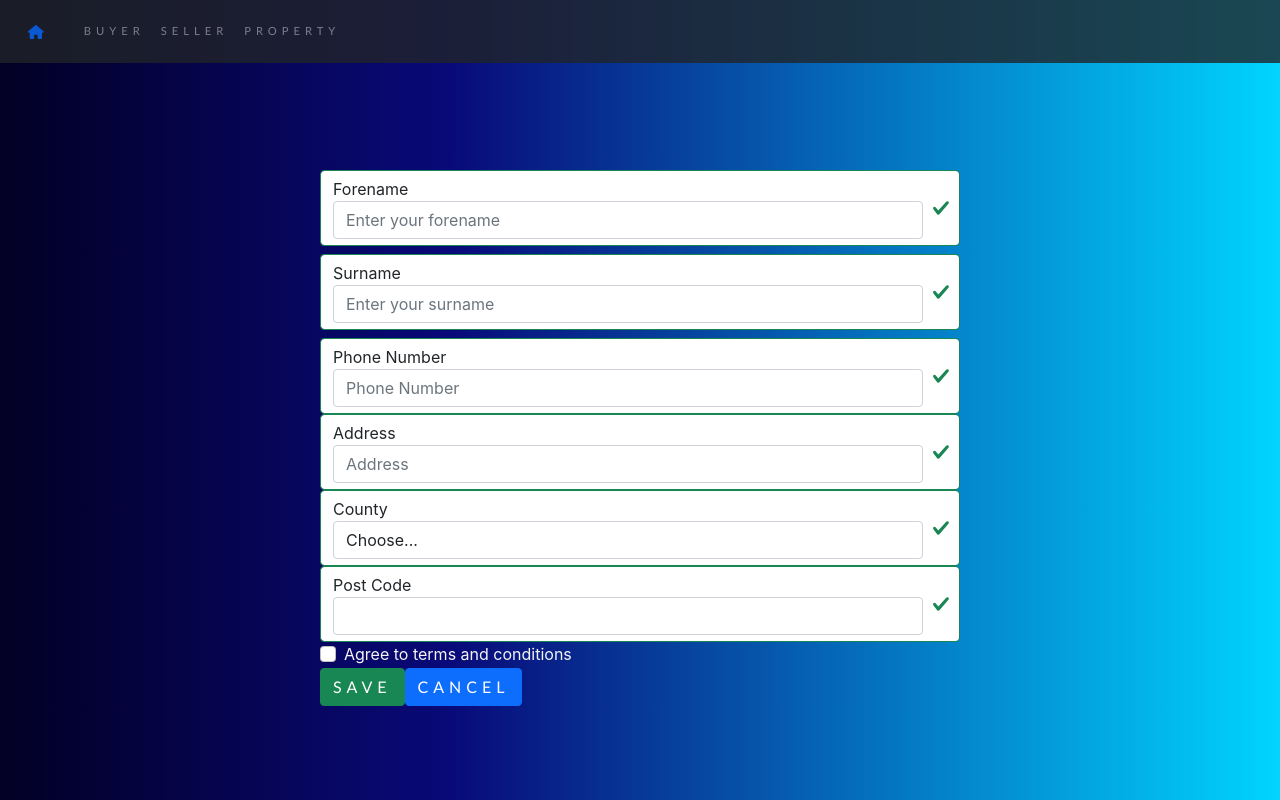
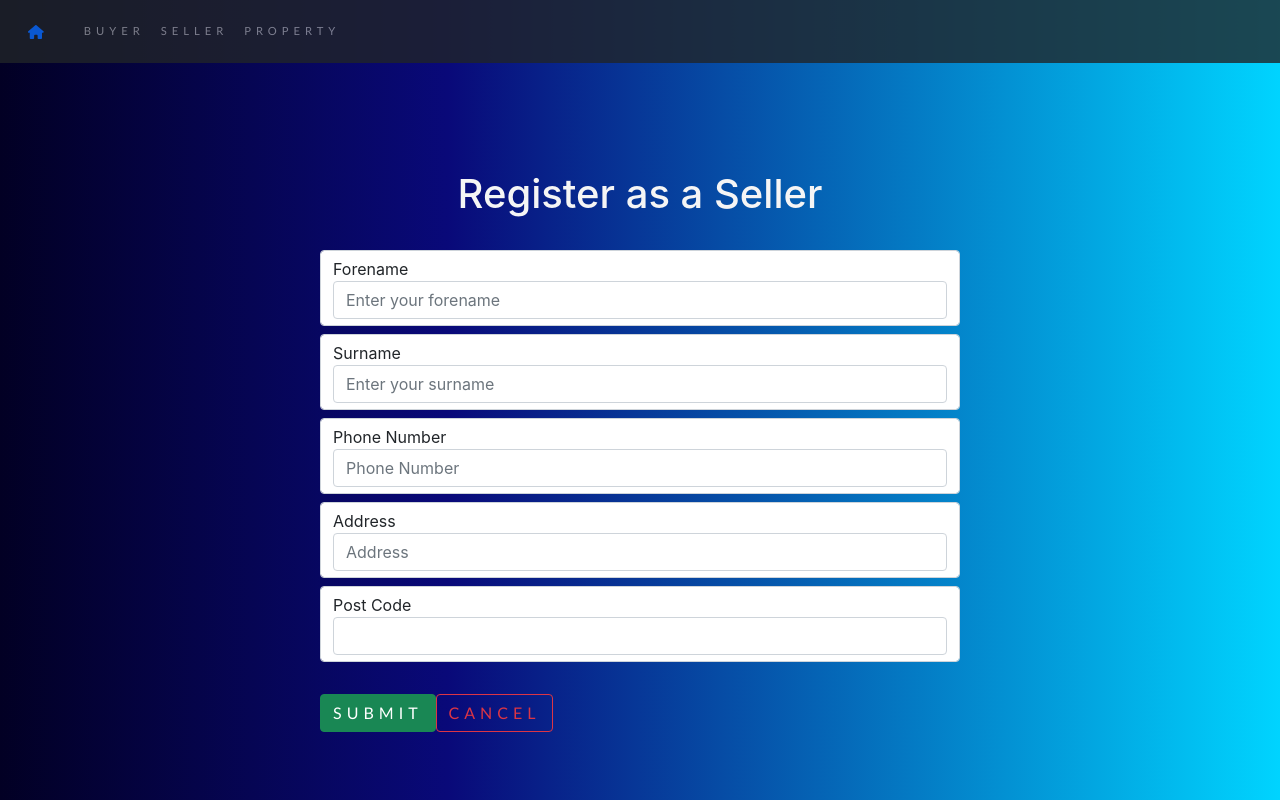
Before and after one commit to fisiko/NSAC-Project-1, a React (Create React App) app: page /form in a window 1280 px wide. Built offline with nearby package versions, Linux system fonts and the light colour scheme; data requests are answered from the project's data file.

Commit message:
Co-authored-by: Jewitt28 <Jewitt28@users.noreply.github.com>

```diff
--- a/src/comps/Homepage.js
+++ b/src/comps/Homepage.js
@@ -14,56 +14,8 @@ export default function Homepage() {
 
 
 
-        <link href="https://stackpath.bootstrapcdn.com/font-awesome/4.7.0/css/font-awesome.min.css" rel="stylesheet"></link>
-   <div class="container-fluid">
-   <div class="row">
-    <div class="col-md-6 mx-auto text-center">
-      <div class="col-md-6 mx-auto text-center">
-         <div class="header-title">
-            <h1 class="wv-heading--title">
-               HELLO
-               Sign up for free!
-            </h1>
-            <h2 class="wv-heading--subtitle">
-              Come and join the nations best property website.
-            </h2>
-         </div>
-      </div>
-      </div>
-         <div class="col-md-4 mx-auto">
-            <div class="myform form ">
-               <form action="" method="post" name="login">
-                  <div class="form-group">
-                     <input type="text" name="name"  class="form-control my-input" id="name" placeholder="Name"></input>
-                  </div>
-                  <div class="form-group">
-                     <input type="email" name="email"  class="form-control my-input" id="email" placeholder="Email"></input>
-                  </div>
-                  <div class="form-group">
-                     <input type="number" min="0" name="phone" id="phone"  class="form-control my-input" placeholder="Phone"></input>
-                  </div>
-                  <div class="text-center ">
-                     <button type="submit" class=" btn btn-block send-button tx-tfm">Create Your Free Account</button>
-                  </div>
-                  <div class="col-md-12 ">
-                     <div class="login-or">
-                        <hr class="hr-or"></hr>
-                        <span class="span-or">or</span>
-                     </div>
-                  </div>
-                  <div class="form-group">
-                     <a class="btn btn-block g-button" href="#">
-                     <i class="fa fa-google"></i> Sign up with Google
-                     </a>
-                  </div>
-                  <p class="small mt-3">By signing up, you are indicating that you have read and agree to the <a href="#" class="ps-hero__content__link">Terms of Use</a> and <a href="#">Privacy Policy</a>.
-                  </p>
-               </form>
-            </div>
-         </div>
-      </div>
-   </div>
+
    </section>
    </main>
-    )
+    );
 }
--- a/src/comps/booking.js
+++ b/src/comps/booking.js
@@ -128,7 +128,7 @@ export default function Booking() {
 
 
             <main>
-                <img src="C:\Users\fisik\OneDrive\Desktop\REACT\NSAC-Project-1\src\comps\house.jpg" alt="Example Image" />
+                {/* <img src="src\comps\house.jpg" alt="Example Image" /> */}
                 <h1> Choose your viewing time </h1>
 
                 <h5><b>{propertyAddress} {propertyPostcode}</b> </h5>
@@ -172,9 +172,6 @@ export default function Booking() {
 
                         </select>
                     </div>
-
-
-
 
                 </form>
                     <div className="topSeller" >
--- a/src/comps/db.json
+++ b/src/comps/db.json
@@ -59,14 +59,6 @@
       "postcode": "CF1 1AA",
       "phone": "1234234",
       "id": 10
-    },
-    {
-      "firstName": "",
-      "surname": "",
-      "address": "",
-      "postcode": "",
-      "phone": "",
-      "id": 11
     }
   ],
   "property": [
--- a/src/comps/form.js
+++ b/src/comps/form.js
@@ -10,6 +10,8 @@ export default function NewForm() {
     const addressInputRef = useRef();
     const postcodeInputRef = useRef();
     const phoneInputRef = useRef();
+    const fnameErr = useRef();
+    const snameErr = useRef();
     const navigate = useNavigate()
     const { sellerID, sellerFirstName, sellerSurname } = useParams()
     const [sellerList, setSellerList] = useState([])
@@ -77,8 +79,23 @@ export default function NewForm() {
 
             }
             else {
+                if (forenameInputRef.current.value == "" ){
+                    fnameErr.current.style.display = "block";
+                }
+                else{
+                    fnameErr.current.style.display = "none";
 
-                alert("Please input your full name")
+                }
+
+                if (surnameInputRef.current.value == "" ){
+                    snameErr.current.style.display = "block";
+                }
+                else{
+                    snameErr.current.style.display = "none";
+
+                }
+
+
             }
         } else {
 
@@ -105,77 +122,52 @@ export default function NewForm() {
     return (
         <main>
 
+<h1>Register as a Seller</h1>
+<br/>
 
 
-
-            <form id="sellerForm" class="row g-3 needs-validation" novalidate>
+            <form id="sellerForm">
                 <div class="form-row">
                     <div class="mx-auto col-10 col-md-8 col-lg-6">
-                        <div for="validationCustom01" class="form-label form-group col form-control is-valid">
+                        <div class="form-label form-group col form-control">
                             <label for="InputName">Forename</label>
                             <input type="Name" ref={forenameInputRef} class="form-control" id="InpForename validationCustom01" aria-describedby="InputName" placeholder="Enter your forename" required></input>
-                            <div class="valid-feedback">
-                                Looks good!
+                            <div style={{display:"none", color:"red"}} ref={fnameErr}>
+                                Please enter your first name
+                        </div>
+                            </div>
+
+                        <div class="form-label form-group col form-control">
+                            <label for="InputName" >Surname</label>
+                            <input type="Name" ref={surnameInputRef} class="form-control" id="InpSurname" aria-describedby="InputName" placeholder="Enter your surname" reqiured></input>
+                            <div style={{display:"none", color:"red"}} ref={snameErr}>
+                            Please enter your first name
+
                             </div>
                         </div>
+                        <div class="form-label form-group form-control">
+                            <label for="InputPhone">Phone Number</label>
+                            <input type="phone" ref={phoneInputRef} class="form-control" id="InputPhone" placeholder="Phone Number" required></input>
 
-                        <div for="validationCustom02" class="form-label form-group col form-control is-valid">
-                            <label for="InputName">Surname</label>
-                            <input type="Name" ref={surnameInputRef} class="form-control" id="InpSurname" aria-describedby="InputName" placeholder="Enter your surname" reqiured></input>
-                            <div class="valid-feedback">
-                                Looks good!
-                            </div>
                         </div>
 
-
-
-                        <div class="form-group form-control is-valid">
-                            <label for="InputPhone">Phone Number</label>
-                            <input type="phone" ref={phoneInputRef} class="form-control" id="InputPhone" placeholder="Phone Number" required></input>
-                            <div class="valid-feedback">
-                                Looks good!
-                            </div>
-                        </div>
-
-                        <div class="form-group form-control is-valid">
+                        <div class="form-label form-group form-control">
                             <label for="InputAddress">Address</label>
                             <input type="text" ref={addressInputRef} class="form-control" id="InputAddress" placeholder="Address" required></input>
 
                         </div>
-                        {/* <label for="inputAddress">Address</label> */}
-                        {/* <input type="text" class="form-control" id="inputAddress" placeholder="House Number"></input> */}
-                        <div class="form-group  col-md-5 form-control is-valid">
-                            <label for="inputCounty">County</label>
-                            <select id="inputCounty" class="form-control">
-                                <option selected>Choose...</option>
-                                <option>Birmingham</option>
-                                <option>London</option>
-                                <option>Leeds</option>
-                                <option>Manchester</option>
-                                <option>Liverpool</option>
-                                <option>Bristol</option>
-                                <option>Other</option>
-                            </select>
-                        </div>
-                        <div class="form-group col-md-3 form-control is-valid">
+
+                        <div class="form-label form-group form-control">
                             <label for="inputPcode">Post Code</label>
                             <input type="text" ref={postcodeInputRef} class="form-control" id="inputPcode validationCustom03" required></input>
-                            <div class="invalid-feedback">
-                                Please provide a postcode.
-                            </div>
-                        </div>
-                        <div class="form-check">
-                            <input type="checkbox" class="form-check-input" id="exampleCheck1" required></input>
-                            <label class="form-check-label" for="exampleCheck1 invalidCheck">        Agree to terms and conditions
-                            </label>
-                            <div class="invalid-feedback">
-                                You must agree before submitting.
-                            </div>
+
                         </div>
 
-                        <Link className="btn btn-success" onClick={() => addR()}> Save </Link>
+                        <br/>
 
-                        <Link to="/seller" className="btn btn-primary"> Cancel </Link>
+                        <Link className="btn btn-success" onClick={() => addR()}> Submit </Link>
+
+                        <Link to="/seller" className="btn btn-outline-danger"> Cancel </Link>
 
 
                     </div>
@@ -188,37 +180,3 @@ export default function NewForm() {
         </main>
     )
 }
-
-// const MyForm = () => {
-//   const [formData, setFormData] = useState({
-//     email: '',
-//     isValid: false,
-//   });
-
-//   const handleChange = (event) => {
-//     const { name, value } = event.target;
-//     setFormData({ ...formData, [name]: value });
-//   };
-
-//   const handleSubmit = (event) => {
-//     event.preventDefault();
-//     // Form submission logic
-//   };
-
-//   return (
-//     <form onSubmit={handleSubmit}>
-//       <input
-//         type="email"
-//         name="email"
-//         value={formData.email}
-//         onChange={handleChange}
-//         required
-//         pattern="[a-zA-Z0-9._%+-]+@[a-zA-Z0-9.-]+\.[a-zA-Z]{2,4}"
-//       />
-//       {formData.isValid && <i className="fa fa-check" />} {/* Render tick icon if form field is valid */}
-//       <button type="submit">Submit</button>
-//     </form>
-//   );
-// };
-
-// export default MyForm;
--- a/src/comps/property.js
+++ b/src/comps/property.js
@@ -241,7 +241,7 @@ export default function Property() {
 
                         {
                             rec.status == "FOR SALE" ?
-                                <td>FOR SALE <button className="btn btn-success" onClick={() => showProperties(rec)}>Book</button></td>
+                                <td>FOR SALE</td>
 
 
                                 :
@@ -249,11 +249,22 @@ export default function Property() {
 
 
                         }
+                        {
+                            rec.status == "FOR SALE" ?
+                                <td> <button className="btn btn-success" onClick={() => showProperties(rec)}>Book</button></td>
+
+
+                                :
+                                <td> </td>
+
+
+                        }
+
 
                         {/* <td> {rec.sellerId}  </td> */}
                         {/* <td> {rec.buyerId}  </td> */}
 
-                        <td><button className="btn btn-outline-dark">Inspect property</button></td>
+                        {/* <td><button className="btn btn-outline-dark">Inspect property</button></td> */}
 
 
                     </tr>
```
